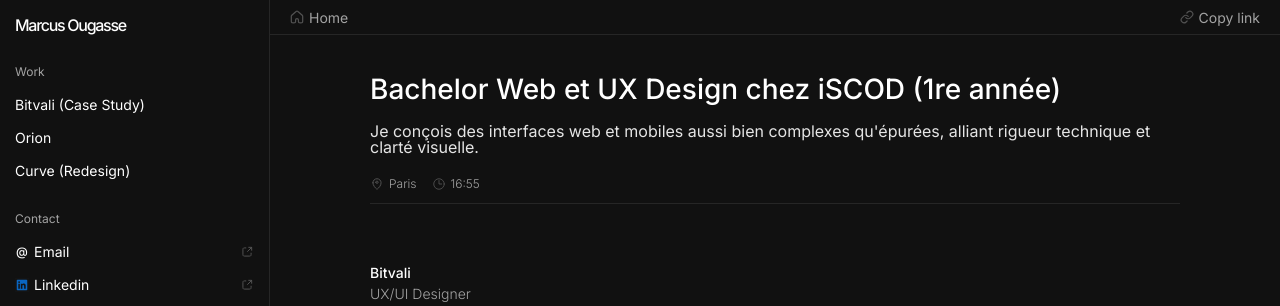
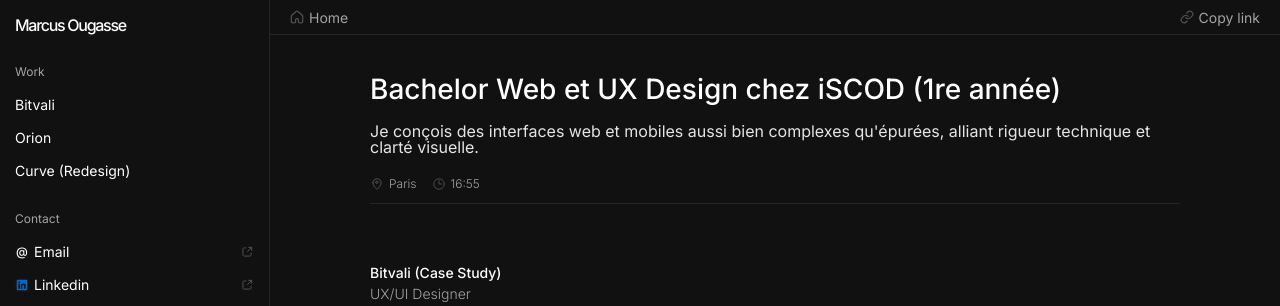
Before and after one commit to MarcusOGSs/Marcusougasse-portfolio, a website: page index.html in a window 1280 px wide. Shown: the top 306 px of the page. Drawn offline with Linux system fonts and the light colour scheme.

Commit message:
Mise a jour du portfolio

```diff
--- a/index.html
+++ b/index.html
@@ -22,7 +22,7 @@
             <div class="nav-group">
               <p class="nav-label">Work</p>
               <ul class="nav-list">
-                <li><a class="nav-item" href="bitvali.html">Bitvali (Case Study)</a></li>
+                <li><a class="nav-item" href="bitvali.html">Bitvali</a></li>
                 <li><a class="nav-item" href="orion.html">Orion</a></li>
                 <li><a class="nav-item" href="curve.html">Curve (Redesign)</a></li>
               </ul>
@@ -97,7 +97,7 @@
             <a class="work-block" href="bitvali.html">
               <div class="work-info">
                 <div class="work-heading">
-                  <h2 class="work-name">Bitvali</h2>
+                  <h2 class="work-name">Bitvali (Case Study)</h2>
                   <p class="work-role">UX/UI Designer</p>
                 </div>
               </div>
```
